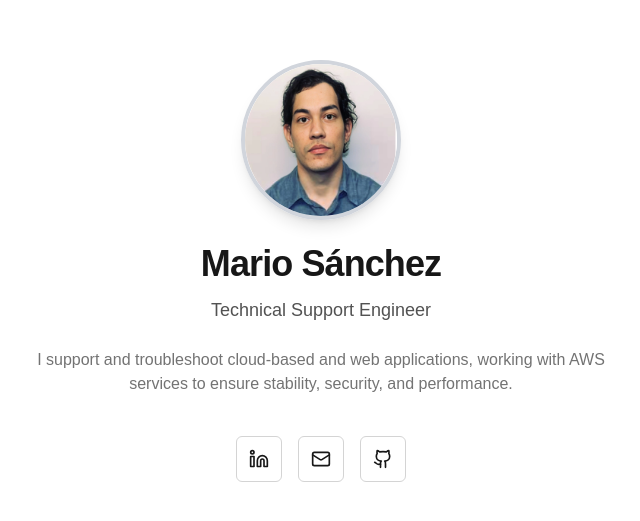
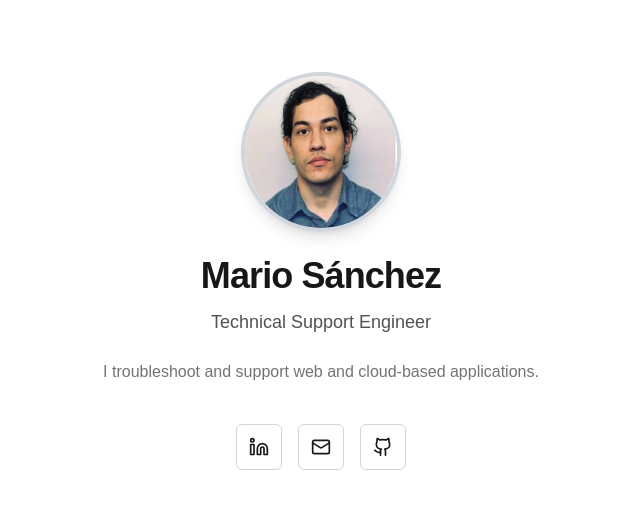
Before and after one commit to malejandrosan/mariosanchez-portfolio, a Next.js app: page / in a window 1280 px wide. Shown: the part 129-650 px from the top of the page, without its empty margins (319-959 px from the left). Built offline with nearby package versions, Linux system fonts and the light colour scheme.

Commit message:
Add shorter description

```diff
--- a/app/page.tsx
+++ b/app/page.tsx
@@ -18,7 +18,7 @@ export default function Home() {
         Technical Support Engineer
       </p>
     <p className="mt-6 max-w-xl text-neutral-500">
-      I support and troubleshoot cloud-based and web applications, working with AWS services to ensure stability, security, and performance.
+      I troubleshoot and support web and cloud-based applications.
     </p>
 
      <div className="mt-10 flex gap-4">
```
